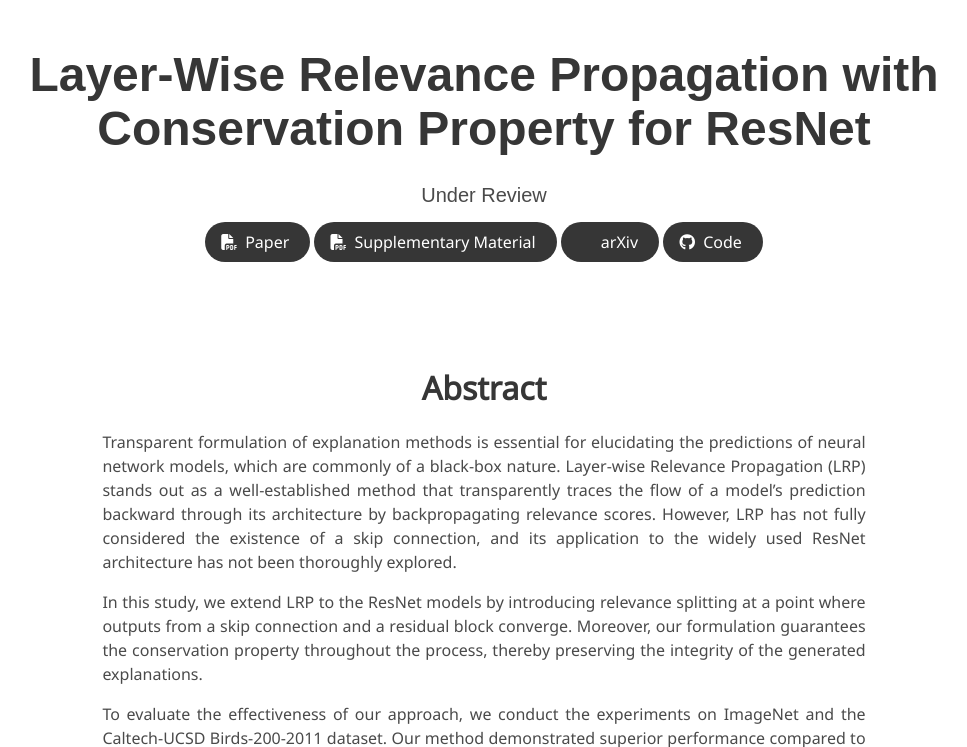
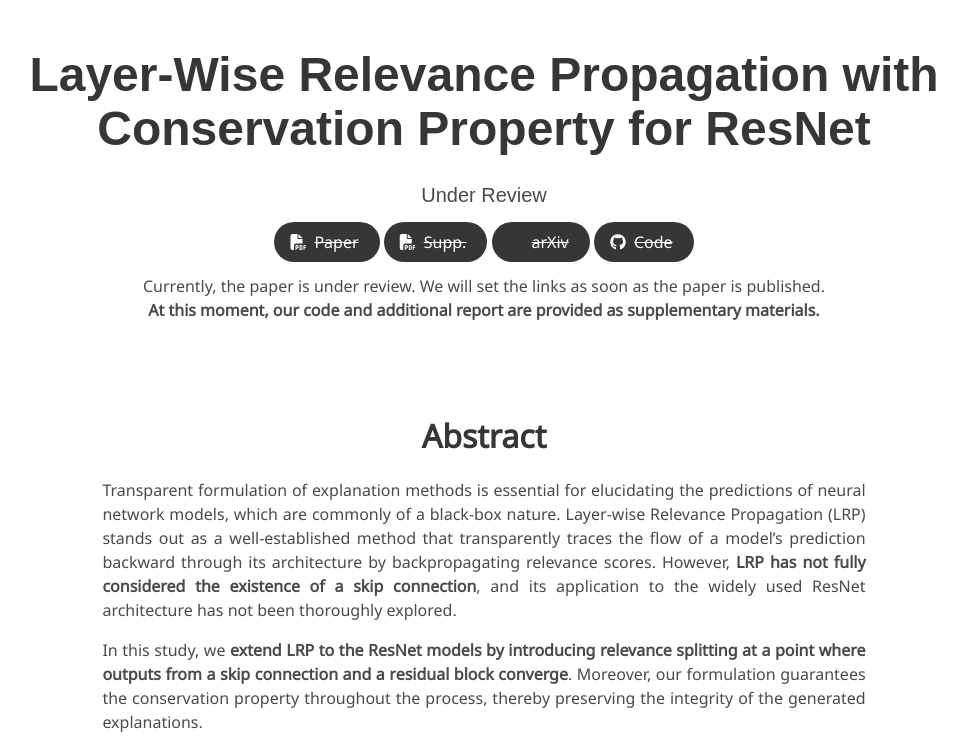
Before and after one commit to 5ei74R0/lrp-for-resnet.page, a plain HTML site: page index.html in a window 1280 px wide. Shown: the top 747 px of the page, without its empty margins (156-1123 px from the left). Drawn offline with nearby package versions, Linux system fonts and the light colour scheme; some icons are missing; a web font is replaced by a local one.

Commit message:
:sparkles: Add note & fix wrong caption

```diff
--- a/index.html
+++ b/index.html
@@ -65,7 +65,7 @@
                     <span class="icon">
                       <i class="fas fa-file-pdf"></i>
                     </span>
-                    <span>Paper</span>
+                    <span><s>Paper</s></span>
                   </div>
                   <!-- <a href="" class="external-link button is-normal is-rounded is-dark">
                     <span class="icon">
@@ -79,13 +79,13 @@
                     <span class="icon">
                       <i class="fas fa-file-pdf"></i>
                     </span>
-                    <span>Supplementary Material</span>
+                    <span><s>Supp.</s></span>
                   </div>
                   <!-- <a href="" class="external-link button is-normal is-rounded is-dark">
                     <span class="icon">
                       <i class="fas fa-file-pdf"></i>
                     </span>
-                    <span>Supplementary Material</span>
+                    <span>Supp.</span>
                   </a> -->
                 </span>
                 <span class="link-block">
@@ -93,7 +93,7 @@
                     <span class="icon">
                       <i class="ai ai-arxiv"></i>
                     </span>
-                    <span>arXiv</span>
+                    <span><s>arXiv</s></span>
                   </div>
                   <!-- <a href="https://arxiv.org/" class="external-link button is-normal is-rounded is-dark">
                     <span class="icon">
@@ -120,7 +120,7 @@
                     <span class="icon">
                       <i class="fab fa-github"></i>
                     </span>
-                    <span>Code</span>
+                    <span><s>Code</s></span>
                   </div>
                   <!-- <a href="" class="external-link button is-normal is-rounded is-dark">
                     <span class="icon">
@@ -131,8 +131,12 @@
                 </span>
 
               </div>
-
             </div>
+            <p>
+              Currently, the paper is under review. We will set the links as soon as the paper is published.
+              <br>
+              <b>At this moment, our code and additional report are provided as supplementary materials.</b>
+            </p>
           </div>
         </div>
       </div>
@@ -151,12 +155,12 @@
               network models, which are commonly of a black-box nature. Layer-wise Relevance Propagation (LRP) stands
               out as a well-established method that transparently traces the flow of a model’s prediction backward
               through its architecture by backpropagating relevance scores.
-              However, LRP has not fully considered the existence of a skip connection, and its application to the
+              However, <b>LRP has not fully considered the existence of a skip connection</b>, and its application to the
               widely used ResNet architecture has not been thoroughly explored.
             </p>
             <p>
-              In this study, we extend LRP to the ResNet models by introducing relevance splitting at a point where
-              outputs from a skip connection and a residual block converge. Moreover, our formulation guarantees the
+              In this study, we <b>extend LRP to the ResNet models by introducing relevance splitting at a point where
+              outputs from a skip connection and a residual block converge</b>. Moreover, our formulation guarantees the
               conservation property throughout the process, thereby preserving the integrity of the generated
               explanations.
             </p>
@@ -340,13 +344,9 @@
             <img src="./static/images/ablation.png" alt="." />
           </figure>
           <p class="content has-text-justified">
-            <b>Fig. 6:</b> Visualization of the sum of relevance scores backpropagated to four critical points within
-            ResNet50:
-            (a) input of the entire network, (b) input of the first Bottleneck block, and (c) input of the last
-            Bottleneck block.
-            Each point in the scatter plots corresponds to the sum of the relevance scores plotted against the model's
-            output for one sample.
-            Points closer to the diagonal line indicate a higher adherence to the conservation property.
+            <b>Fig. 6:</b> Qualitative results from the ablation study of propagation rules for the Bottleneck modules.
+            Methods (i) and (iv) refer to the methods described in Table 2.
+            Method (iv) exhibits a more concentrated attribution towards relevant objects than Method (i).
           </p>
           <br>
           <br>
```
